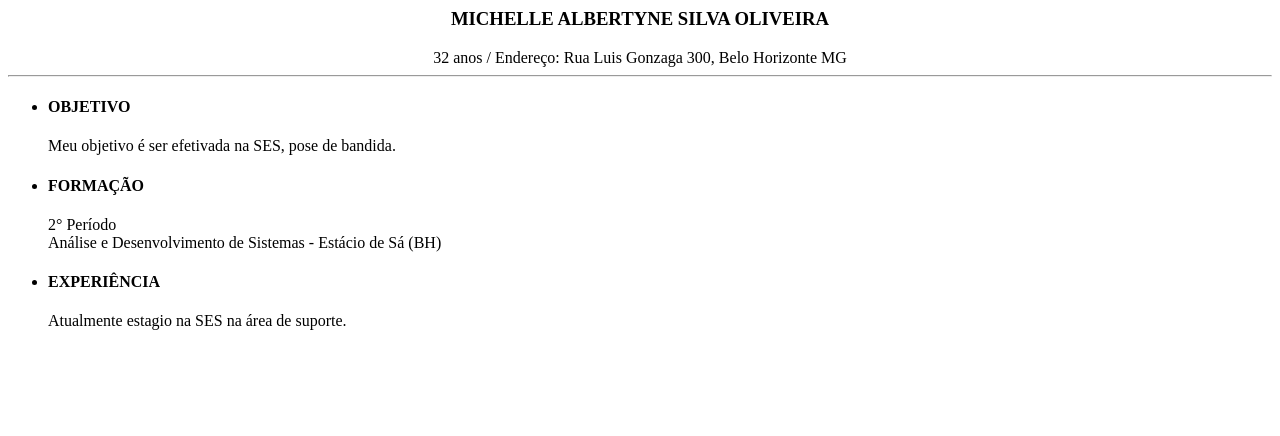
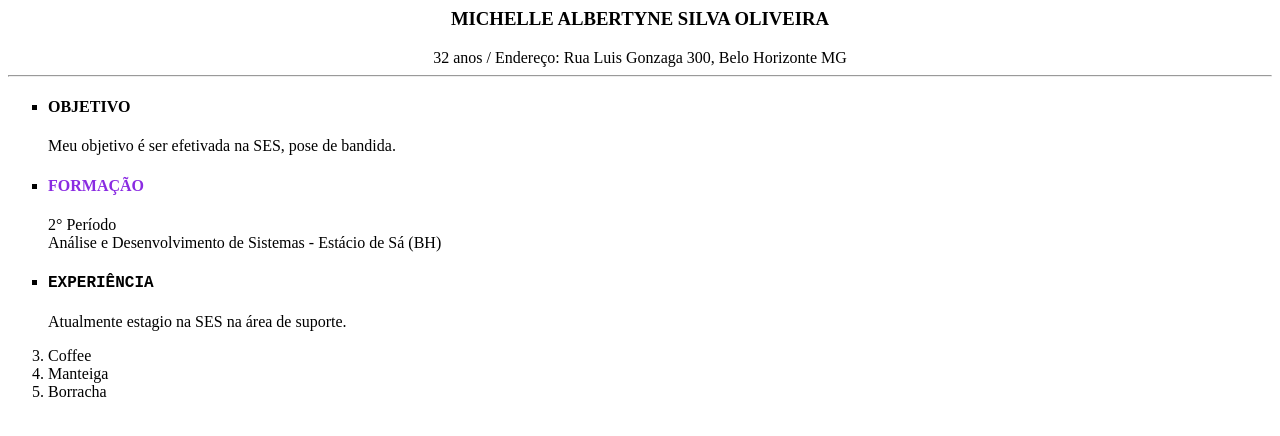
Before and after one commit to michellealbertyne/projetos_faculdade_estacio, a plain HTML site: page curriculo.html in a window 1280 px wide. Drawn offline with Linux system fonts and the light colour scheme.

Commit message:
estilo de formatação

```diff
--- a/curriculo.html
+++ b/curriculo.html
@@ -11,19 +11,24 @@
             32 anos / Endereço: Rua Luis Gonzaga 300, Belo Horizonte MG
             <hr>
         </center>
-        <ul>
-            <li><h4>OBJETIVO</h4></li>
+        <ul style="list-style-type:square;"><!--muda o estilo da bolinha da lista para square, no w3school seleciono unordered lists-->
+            <li><h4>OBJETIVO</h4></li><!--<body style="background-color:powderblue;"-->
                 <p> Meu objetivo é ser efetivada na SES, pose de bandida.</p>
-            <li><h4>FORMAÇÃO</h4></li>
+            <li><h4 style="color:blueviolet">FORMAÇÃO</h4></li>
                 <p>
                     2° Período<br>
                     Análise e Desenvolvimento de Sistemas - Estácio de Sá (BH)
                 </p>
-            <li><h4>EXPERIÊNCIA</h4></li>
+            <li><h4 style="font-family:'Courier New', Courier, monospace">EXPERIÊNCIA</h4></li>
                 <p>
                     Atualmente estagio na SES na área de suporte.
                 </p>
         </ul>
+        <ol start="3">
+            <li>Coffee</li>
+            <li>Manteiga</li>
+            <li>Borracha</li>
+        </ol>
 
     </body>
 </html>
```
